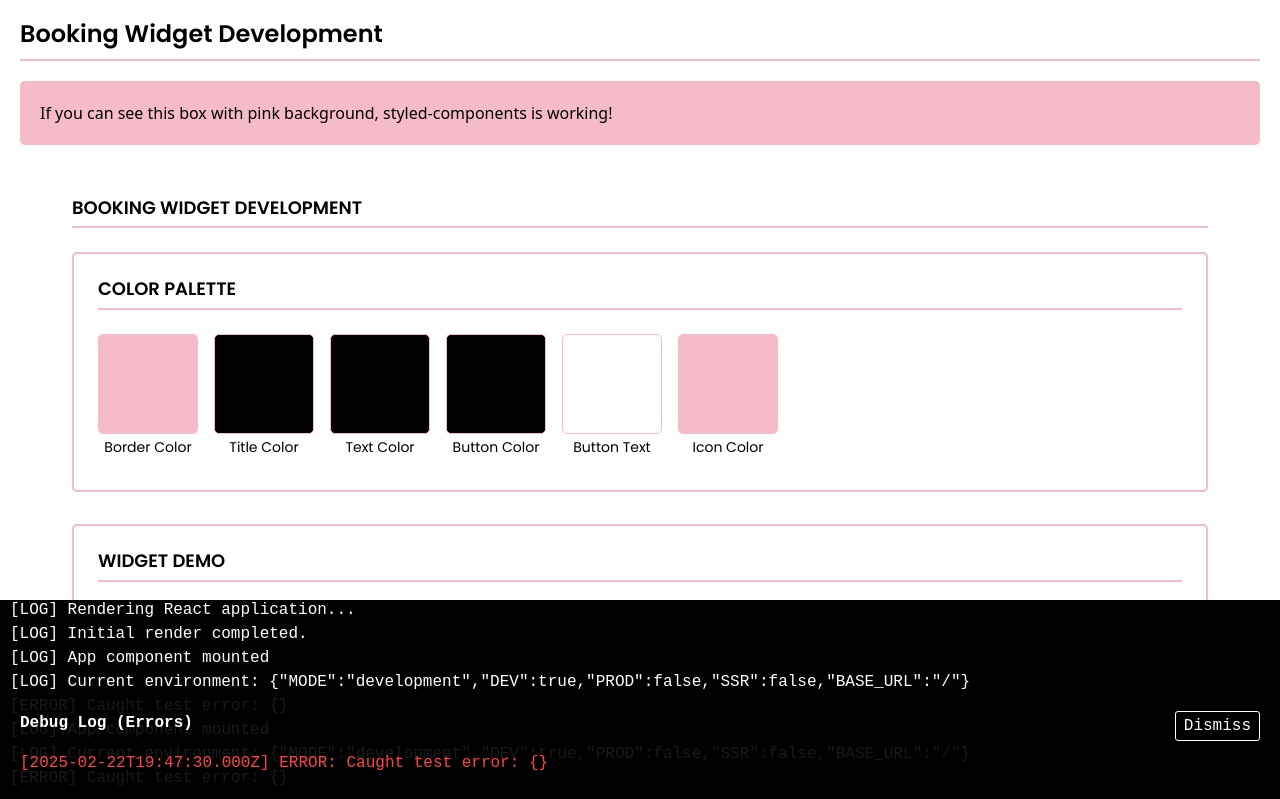
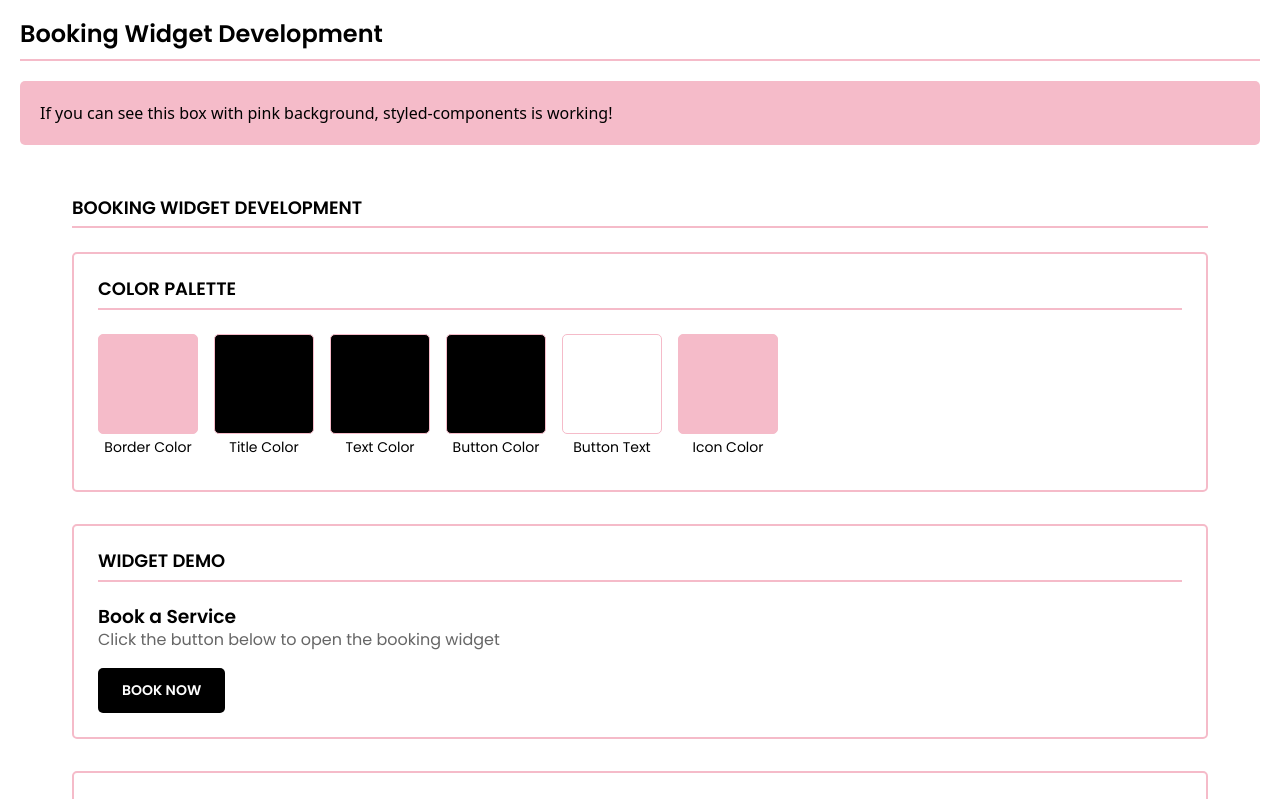
Before and after one commit to MerOne-1/widget-v2, a React (Vite) app: page / in a window 1280 px wide. Shown: the top 799 px of the page. Built offline with nearby package versions, Linux system fonts and the light colour scheme.

Commit message:
refactor: remove debug footer from index.html

```diff
--- a/index.html
+++ b/index.html
@@ -22,60 +22,12 @@
         border: 2px solid #ccc;
         margin: 20px 0;
       }
-      #debug {
-        position: fixed;
-        bottom: 0;
-        left: 0;
-        right: 0;
-        background: #000;
-        color: #fff;
-        padding: 10px;
-        font-family: monospace;
-        white-space: pre;
-        max-height: 200px;
-        overflow: auto;
-      }
+
     </style>
   </head>
   <body>
-    <div id="debug">Initializing debug panel...</div>
     <div id="root">If you see this message without styles, the page is loading...</div>
-    <script>
-      const debug = document.getElementById('debug');
-      const log = console.log;
-      const error = console.error;
-      const warn = console.warn;
 
-      function addToDebug(type, args) {
-        const msg = args.map(arg =>
-          typeof arg === 'object' ? JSON.stringify(arg) : String(arg)
-        ).join(' ');
-        debug.textContent += `\n[${type}] ${msg}`;
-        debug.scrollTop = debug.scrollHeight;
-      }
-
-      console.log = (...args) => {
-        log.apply(console, args);
-        addToDebug('LOG', args);
-      };
-      console.error = (...args) => {
-        error.apply(console, args);
-        addToDebug('ERROR', args);
-      };
-      console.warn = (...args) => {
-        warn.apply(console, args);
-        addToDebug('WARN', args);
-      };
-
-      console.log('Debug panel initialized');
-      console.log('Window loaded at:', new Date().toISOString());
-      console.log('User Agent:', navigator.userAgent);
-
-      window.onerror = function(msg, url, lineNo, columnNo, error) {
-        console.error('Global error:', msg, '\nAt:', url, ':', lineNo, ':', columnNo);
-        return false;
-      };
-    </script>
     <script type="module" src="/src/main.tsx"></script>
   </body>
 </html>
--- a/src/components/DebugLogger.tsx
+++ /dev/null
@@ -1,133 +0,0 @@
-import React, { useEffect, useState } from 'react';
-import styled from 'styled-components';
-
-const DebugContainer = styled.div<{ $hasErrors: boolean }>`
-  position: fixed;
-  bottom: 0;
-  left: 0;
-  right: 0;
-  background: rgba(0, 0, 0, 0.9);
-  color: #fff;
-  font-family: monospace;
-  padding: 20px;
-  max-height: 300px;
-  overflow-y: auto;
-  z-index: 9999;
-  display: ${props => props.$hasErrors ? 'block' : 'none'};
-`;
-
-const LogEntry = styled.div<{ type: string }>`
-  margin: 5px 0;
-  color: ${props => {
-    switch (props.type) {
-      case 'error': return '#ff4444';
-      case 'warn': return '#ffaa00';
-      case 'info': return '#00aaff';
-      default: return '#ffffff';
-    }
-  }};
-`;
-
-interface LogMessage {
-  type: string;
-  message: string;
-  timestamp: string;
-}
-
-export const DebugLogger = () => {
-  const [logs, setLogs] = useState<LogMessage[]>([]);
-  const [hasErrors, setHasErrors] = useState(false);
-
-  useEffect(() => {
-    // Only track errors and critical warnings
-    const debugInfo: LogMessage[] = [];
-    setLogs(debugInfo);
-
-    // Override console methods
-    const originalConsole = {
-      log: console.log,
-      error: console.error,
-      warn: console.warn,
-      info: console.info
-    };
-
-    function addLog(type: string, args: any[]) {
-      const message = args.map(arg =>
-        typeof arg === 'object' ? JSON.stringify(arg) : String(arg)
-      ).join(' ');
-
-      setLogs(prev => [...prev, {
-        type,
-        message,
-        timestamp: new Date().toISOString()
-      }]);
-    }
-
-    console.log = (...args) => {
-      originalConsole.log(...args);
-      // Don't show regular logs
-    };
-
-    console.error = (...args) => {
-      originalConsole.error(...args);
-      addLog('error', args);
-      setHasErrors(true);
-    };
-
-    console.warn = (...args) => {
-      originalConsole.warn(...args);
-      // Only show critical warnings
-      if (args.some(arg =>
-        String(arg).toLowerCase().includes('error') ||
-        String(arg).toLowerCase().includes('failed') ||
-        String(arg).toLowerCase().includes('invalid')
-      )) {
-        addLog('warn', args);
-        setHasErrors(true);
-      }
-    };
-
-    console.info = (...args) => {
-      originalConsole.info(...args);
-      addLog('info', args);
-    };
-
-    // No test logs needed
-
-    // Cleanup
-    return () => {
-      console.log = originalConsole.log;
-      console.error = originalConsole.error;
-      console.warn = originalConsole.warn;
-      console.info = originalConsole.info;
-    };
-  }, []);
-
-  if (!hasErrors) return null;
-
-  return (
-    <DebugContainer $hasErrors={hasErrors}>
-      <div style={{ display: 'flex', justifyContent: 'space-between', marginBottom: '10px' }}>
-        <strong>Debug Log (Errors)</strong>
-        <button
-          onClick={() => setHasErrors(false)}
-          style={{
-            background: 'none',
-            border: '1px solid white',
-            color: 'white',
-            padding: '2px 8px',
-            cursor: 'pointer',
-            borderRadius: '3px'
-          }}
-        >
-          Dismiss
-        </button>
-      </div>
-      {logs.filter(log => log.type === 'error' || log.type === 'warn').map((log, index) => (
-        <LogEntry key={index} type={log.type}>
-          [{log.timestamp}] {log.type.toUpperCase()}: {log.message}
-        </LogEntry>
-      ))}
-    </DebugContainer>
-  );
-};
```
